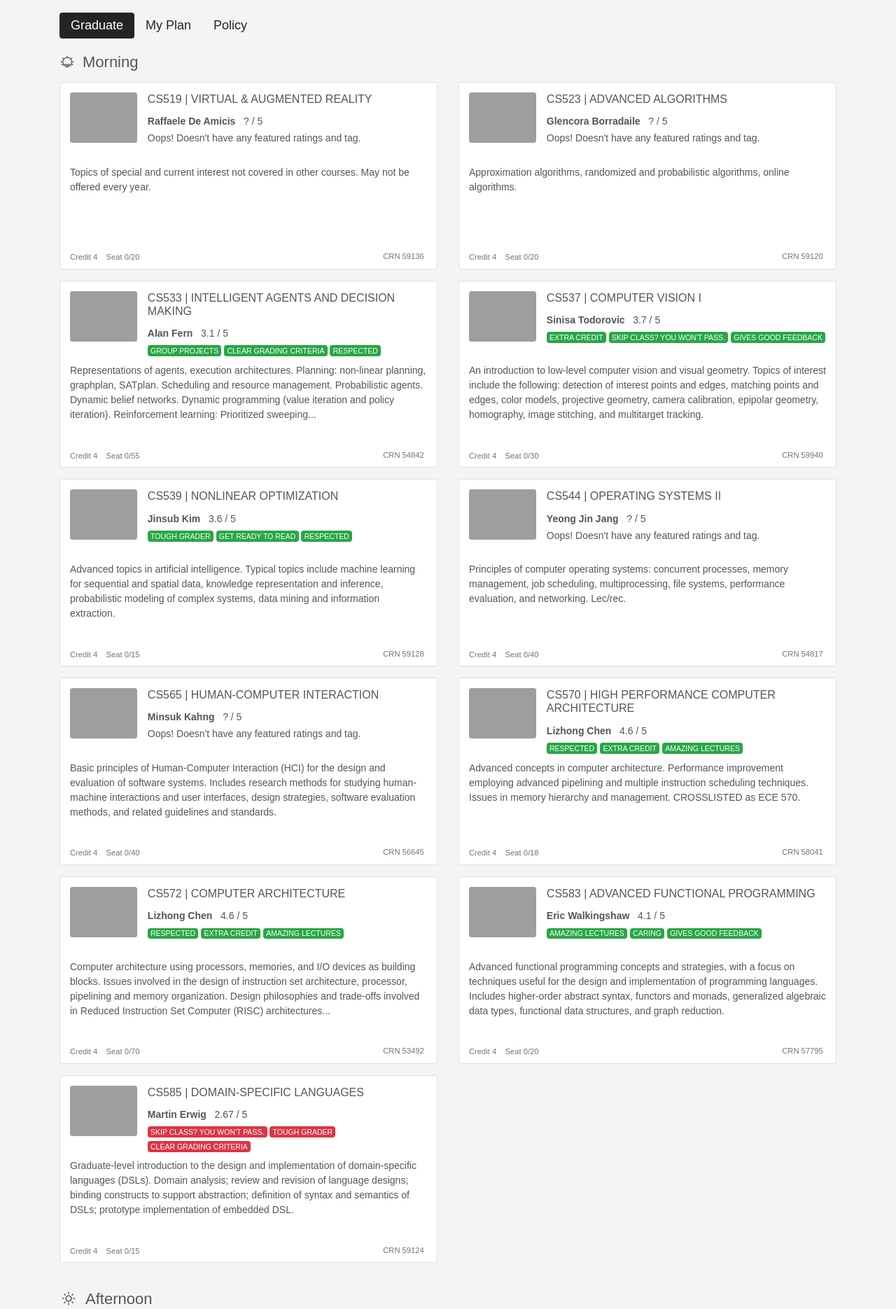
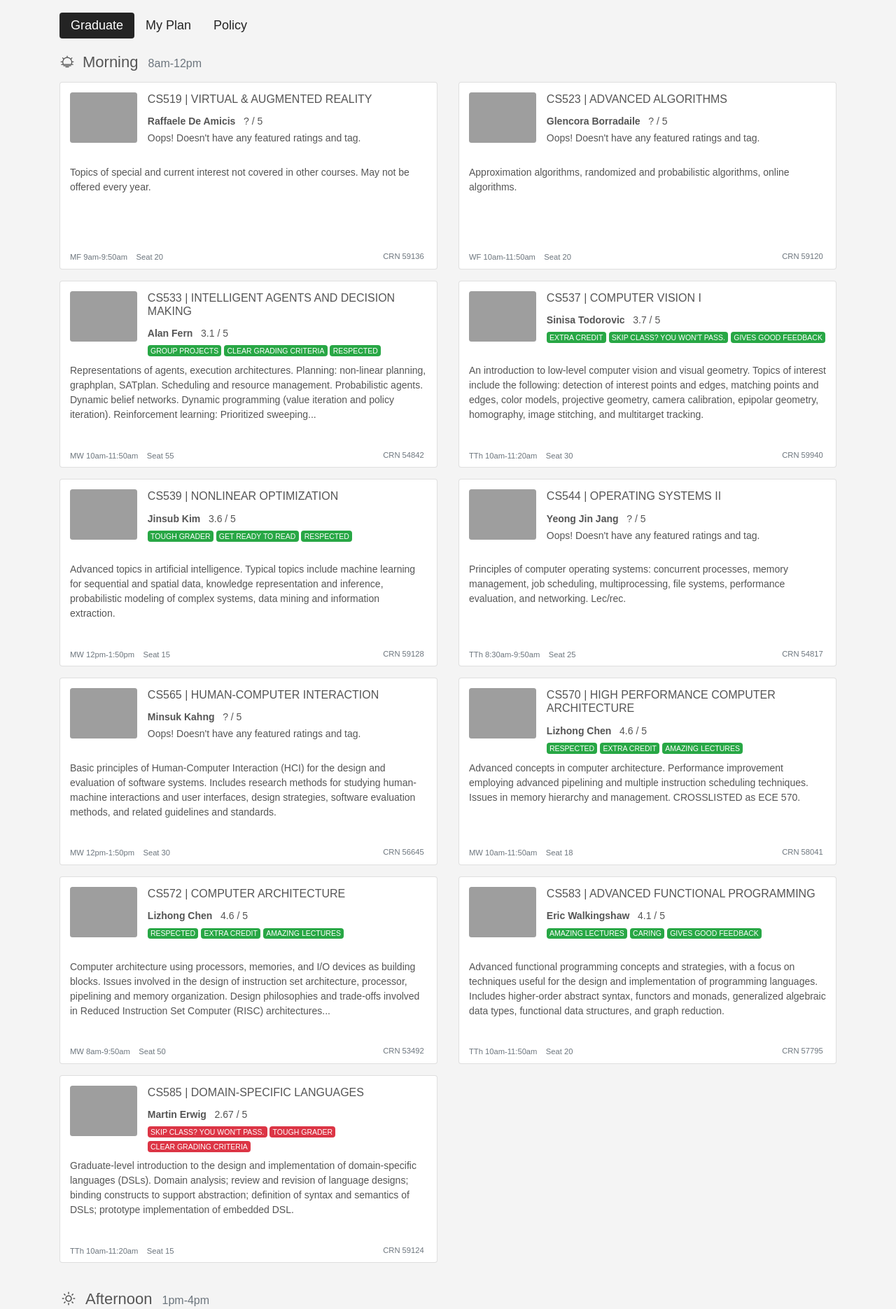
Before and after one commit to haoping2046/seachClass, a Django app: page / in a window 1280 px wide. Shown: the part 59-1929 px from the top of the page at 70% size. Run offline with Django 3.2, Linux system fonts and the light colour scheme; some libraries are stand-ins or nearby versions; grey boxes are pictures that could not be loaded.

Commit message:
add class time; del credit

```diff
--- a/src/static/css/style.css
+++ b/src/static/css/style.css
@@ -27,6 +27,12 @@ body {
 h7 {
     font-size: 14px;
     line-height: 2;
+}
+
+.time_text {
+    font-size: 16px;
+    color: #6C757D;
+    padding-left: 0.5em;
 }
 
 .select-level {
--- a/src/templates/course.html
+++ b/src/templates/course.html
@@ -18,7 +18,9 @@
 </div>
 
 
-<div class="timeC"><img src="../static/image/morning.svg" style="height: 22px; width: 22px">Morning</div>
+<div class="timeC"><img src="../static/image/morning.svg" style="height: 22px; width: 22px">Morning
+    <small class="time_text" > 8am-12pm</small>
+</div>
 <div class="row">
     <div class="col">
         <div class="card-deck">
@@ -45,7 +47,7 @@
                         </p>
                     </div>
                     <div class="content-bottom">
-                            <small class="text-muted">Credit 4 &nbsp&nbsp Seat 0/20</small>
+                            <small class="text-muted">MF 9am-9:50am &nbsp&nbsp Seat 20</small>
                             <small class="text-muted right">CRN 59136</small>
                     </div>
                 </div>
@@ -73,7 +75,7 @@
                     </div>
                     <div class="content-bottom">
                         <p class="card-text">
-                            <small class="text-muted">Credit 4 &nbsp&nbsp Seat 0/20</small>
+                            <small class="text-muted">WF 10am-11:50am &nbsp&nbsp Seat 20</small>
                             <small class="text-muted right">CRN 59120</small>
                         </p>
                     </div>
@@ -113,7 +115,7 @@
                     </div>
                     <div class="content-bottom">
                         <p class="card-text">
-                            <small class="text-muted">Credit 4 &nbsp&nbsp Seat 0/55</small>
+                            <small class="text-muted">MW 10am-11:50am &nbsp&nbsp Seat 55</small>
                             <small class="text-muted right">CRN 54842</small>
                         </p>
                     </div>
@@ -147,7 +149,7 @@
                     </div>
                     <div class="content-bottom">
                         <p class="card-text">
-                            <small class="text-muted">Credit 4 &nbsp&nbsp Seat 0/30</small>
+                            <small class="text-muted">TTh 10am-11:20am &nbsp&nbsp Seat 30</small>
                             <small class="text-muted right">CRN 59940</small>
                         </p>
                     </div>
@@ -186,7 +188,7 @@
                     </div>
                     <div class="content-bottom">
                         <p class="card-text">
-                            <small class="text-muted">Credit 4 &nbsp&nbsp Seat 0/15</small>
+                            <small class="text-muted">MW 12pm-1:50pm &nbsp&nbsp Seat 15</small>
                             <small class="text-muted right">CRN 59128</small>
                         </p>
                     </div>
@@ -216,7 +218,7 @@
                     </div>
                     <div class="content-bottom">
                         <p class="card-text">
-                            <small class="text-muted">Credit 4 &nbsp&nbsp Seat 0/40</small>
+                            <small class="text-muted">TTh 8:30am-9:50am &nbsp&nbsp Seat 25</small>
                             <small class="text-muted right">CRN 54817</small>
                         </p>
                     </div>
@@ -254,7 +256,7 @@
                     </div>
                     <div class="content-bottom">
                         <p class="card-text">
-                            <small class="text-muted">Credit 4 &nbsp&nbsp Seat 0/40</small>
+                            <small class="text-muted">MW 12pm-1:50pm &nbsp&nbsp Seat 30</small>
                             <small class="text-muted right">CRN 56645</small>
                         </p>
                     </div>
@@ -287,7 +289,7 @@
                     </div>
                     <div class="content-bottom">
                         <p class="card-text">
-                            <small class="text-muted">Credit 4 &nbsp&nbsp Seat 0/18</small>
+                            <small class="text-muted">MW 10am-11:50am &nbsp&nbsp Seat 18</small>
                             <small class="text-muted right">CRN 58041</small>
                         </p>
                     </div>
@@ -326,7 +328,7 @@
                     </div>
                     <div class="content-bottom">
                         <p class="card-text">
-                            <small class="text-muted">Credit 4 &nbsp&nbsp Seat 0/70</small>
+                            <small class="text-muted">MW 8am-9:50am &nbsp&nbsp Seat 50</small>
                             <small class="text-muted right">CRN 53492</small>
                         </p>
                     </div>
@@ -360,7 +362,7 @@
                     </div>
                     <div class="content-bottom">
                         <p class="card-text">
-                            <small class="text-muted">Credit 4 &nbsp&nbsp Seat 0/20</small>
+                            <small class="text-muted">TTh 10am-11:50am &nbsp&nbsp Seat 20</small>
                             <small class="text-muted right">CRN 57795</small>
                         </p>
                     </div>
@@ -400,7 +402,7 @@
                     </div>
                     <div class="content-bottom">
                         <p class="card-text">
-                            <small class="text-muted">Credit 4 &nbsp&nbsp Seat 0/15</small>
+                            <small class="text-muted">TTh 10am-11:20am &nbsp&nbsp Seat 15</small>
                             <small class="text-muted right">CRN 59124</small>
                         </p>
                     </div>
@@ -412,7 +414,9 @@
 </div>
 
 
-<div class="timeC"><img src="../static/image/afternoon.svg" style="height: 26px; width: 26px">Afternoon</div>
+<div class="timeC"><img src="../static/image/afternoon.svg" style="height: 26px; width: 26px">Afternoon
+<small class="time_text"> 1pm-4pm</small>
+</div>
 <div class="row">
     <div class="col">
         <div class="card-deck">
@@ -443,7 +447,7 @@
                     </div>
                     <div class="content-bottom">
                         <p class="card-text">
-                            <small class="text-muted">Credit 4 &nbsp&nbsp Seat 0/33</small>
+                            <small class="text-muted">MWF 2pm-2:50pm &nbsp&nbsp Seat 33</small>
                             <small class="text-muted right">CRN 53147</small>
                         </p>
                     </div>
@@ -473,7 +477,7 @@
                     </div>
                     <div class="content-bottom">
                         <p class="card-text">
-                            <small class="text-muted">Credit 4 &nbsp&nbsp Seat 0/45</small>
+                            <small class="text-muted">T 4pm-5:50pm Th 3pm-3:50pm &nbsp&nbsp Seat 7</small>
                             <small class="text-muted right">CRN 58140</small>
                         </p>
                     </div>
@@ -510,7 +514,7 @@
                     </div>
                     <div class="content-bottom">
                         <p class="card-text">
-                            <small class="text-muted">Credit 4 &nbsp&nbsp Seat 0/15</small>
+                            <small class="text-muted">MW 2pm-3:50pm &nbsp&nbsp Seat 15</small>
                             <small class="text-muted right">CRN 59135</small>
                         </p>
                     </div>
@@ -543,7 +547,7 @@
                     </div>
                     <div class="content-bottom">
                         <p class="card-text">
-                            <small class="text-muted">Credit 3 &nbsp&nbsp Seat 0/15</small>
+                            <small class="text-muted">TTh 4pm-5:20pm &nbsp&nbsp Seat 15</small>
                             <small class="text-muted right">CRN 59121</small>
                         </p>
                     </div>
@@ -583,7 +587,7 @@
                     </div>
                     <div class="content-bottom">
                         <p class="card-text">
-                            <small class="text-muted">Credit 4 &nbsp&nbsp Seat 0/30</small>
+                            <small class="text-muted">MW 4pm-5:50pm &nbsp&nbsp Seat 30</small>
                             <small class="text-muted right">CRN 59123</small>
                         </p>
                     </div>
@@ -615,7 +619,7 @@
                     </div>
                     <div class="content-bottom">
                         <p class="card-text">
-                            <small class="text-muted">Credit 4 &nbsp&nbsp Seat 0/25</small>
+                            <small class="text-muted">TTh 2pm-3:50pm &nbsp&nbsp Seat 25</small>
                             <small class="text-muted right">CRN 56644</small>
                         </p>
                     </div>
@@ -654,7 +658,7 @@
                     </div>
                     <div class="content-bottom">
                         <p class="card-text">
-                            <small class="text-muted">Credit 4 &nbsp&nbsp Seat 0/45</small>
+                            <small class="text-muted">MWF 1pm-1:50pm &nbsp&nbsp Seat 50</small>
                             <small class="text-muted right">CRN 54261</small>
                         </p>
                     </div>
@@ -698,7 +702,7 @@
                     </div>
                     <div class="content-bottom">
                         <p class="card-text">
-                            <small class="text-muted">Credit 4 &nbsp&nbsp Seat 0/45</small>
+                            <small class="text-muted">Seat 35</small>
                             <small class="text-muted right">CRN 59745</small>
                         </p>
                     </div>
```
